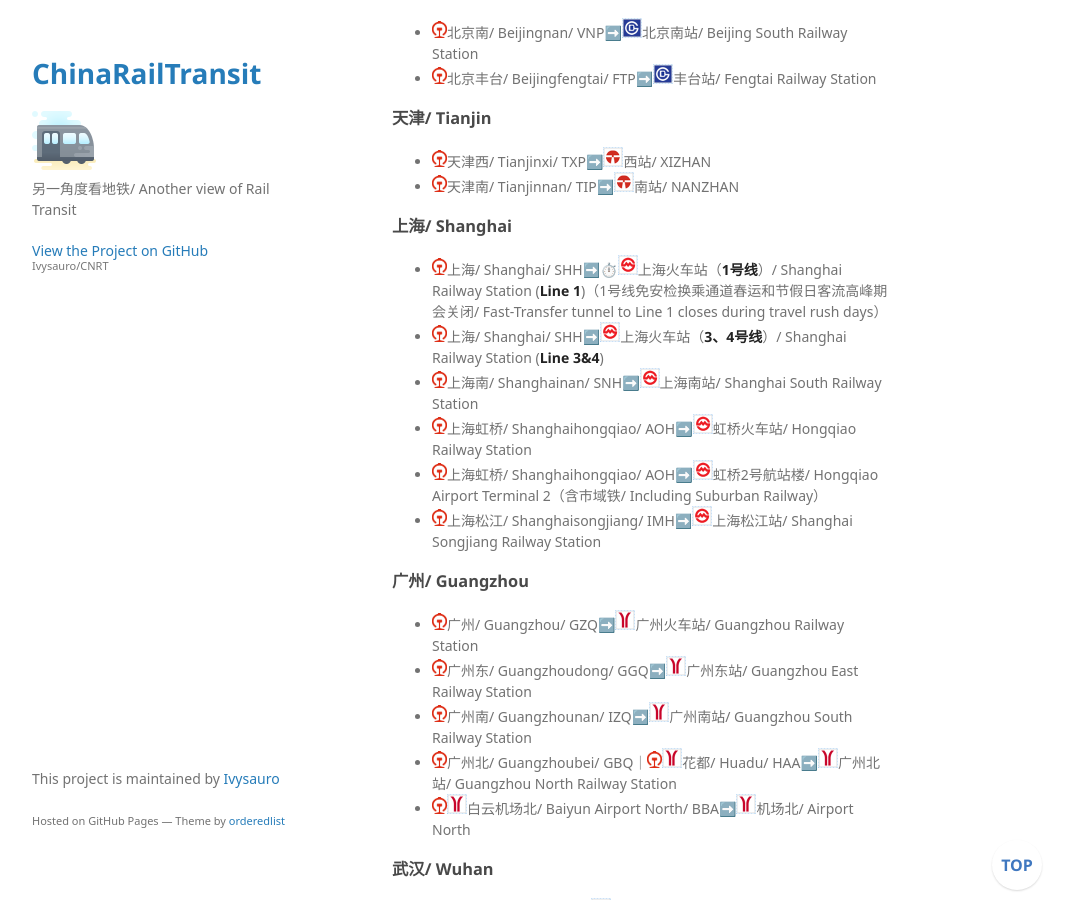
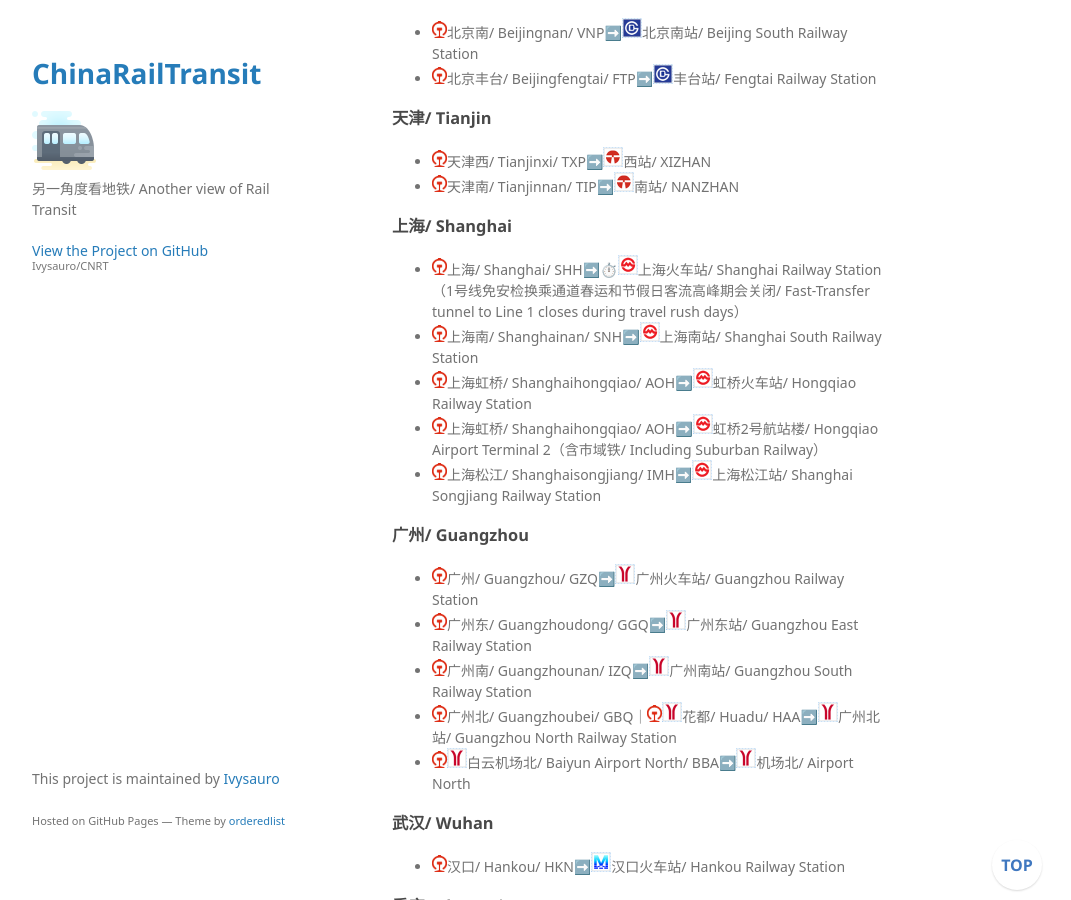
Before and after one commit to Ivysauro/CNRT, a Jekyll site: the page built from data/SecuCk.md, in a window 1280 px wide and 900 px high, scrolled down 603 px. Shown: the whole window, without its empty margins (178-1249 px from the left). Built offline with Jekyll 4.4.1, drawn with Linux system fonts in a browser that asks for light colours; some web fonts are replaced; our own code applies the rules of GitHub Pages for plain Markdown files; a script that is not in the unit is left out.

Commit message:
🛂优化上海数据

```diff
--- a/data/SecuCk.md
+++ b/data/SecuCk.md
@@ -29,8 +29,7 @@
 - <img src="https://raw.githubusercontent.com/Ivysauro/CNRT/master/images/CR.png" width="15" hegiht="15" alt="China Railway"/>天津南/ Tianjinnan/ TIP➡️<img src="https://raw.githubusercontent.com/Ivysauro/CNRT/master/images/city/tj.gif" width="20" hegiht="20"/>南站/ NANZHAN
 
 ### 上海/ Shanghai
-- <img src="https://raw.githubusercontent.com/Ivysauro/CNRT/master/images/CR.png" width="15" hegiht="15" alt="China Railway"/>上海/ Shanghai/ SHH➡️⏱️<img src="https://raw.githubusercontent.com/Ivysauro/CNRT/master/images/city/sh.gif" width="20" hegiht="20"/>上海火车站（**1号线**）/ Shanghai Railway Station (**Line 1**)（1号线免安检换乘通道春运和节假日客流高峰期会关闭/ Fast-Transfer tunnel to Line 1 closes during travel rush days）
-- <img src="https://raw.githubusercontent.com/Ivysauro/CNRT/master/images/CR.png" width="15" hegiht="15" alt="China Railway"/>上海/ Shanghai/ SHH➡️<img src="https://raw.githubusercontent.com/Ivysauro/CNRT/master/images/city/sh.gif" width="20" hegiht="20"/>上海火车站（**3、4号线**）/ Shanghai Railway Station (**Line 3&4**)
+- <img src="https://raw.githubusercontent.com/Ivysauro/CNRT/master/images/CR.png" width="15" hegiht="15" alt="China Railway"/>上海/ Shanghai/ SHH➡️⏱️<img src="https://raw.githubusercontent.com/Ivysauro/CNRT/master/images/city/sh.gif" width="20" hegiht="20"/>上海火车站/ Shanghai Railway Station（1号线免安检换乘通道春运和节假日客流高峰期会关闭/ Fast-Transfer tunnel to Line 1 closes during travel rush days）
 - <img src="https://raw.githubusercontent.com/Ivysauro/CNRT/master/images/CR.png" width="15" hegiht="15" alt="China Railway"/>上海南/ Shanghainan/ SNH➡️<img src="https://raw.githubusercontent.com/Ivysauro/CNRT/master/images/city/sh.gif" width="20" hegiht="20"/>上海南站/ Shanghai South Railway Station
 - <img src="https://raw.githubusercontent.com/Ivysauro/CNRT/master/images/CR.png" width="15" hegiht="15" alt="China Railway"/>上海虹桥/ Shanghaihongqiao/ AOH➡️<img src="https://raw.githubusercontent.com/Ivysauro/CNRT/master/images/city/sh.gif" width="20" hegiht="20"/>虹桥火车站/ Hongqiao Railway Station
 - <img src="https://raw.githubusercontent.com/Ivysauro/CNRT/master/images/CR.png" width="15" hegiht="15" alt="China Railway"/>上海虹桥/ Shanghaihongqiao/ AOH➡️<img src="https://raw.githubusercontent.com/Ivysauro/CNRT/master/images/city/sh.gif" width="20" hegiht="20"/>虹桥2号航站楼/ Hongqiao Airport Terminal 2（含市域铁/ Including Suburban Railway）
```
